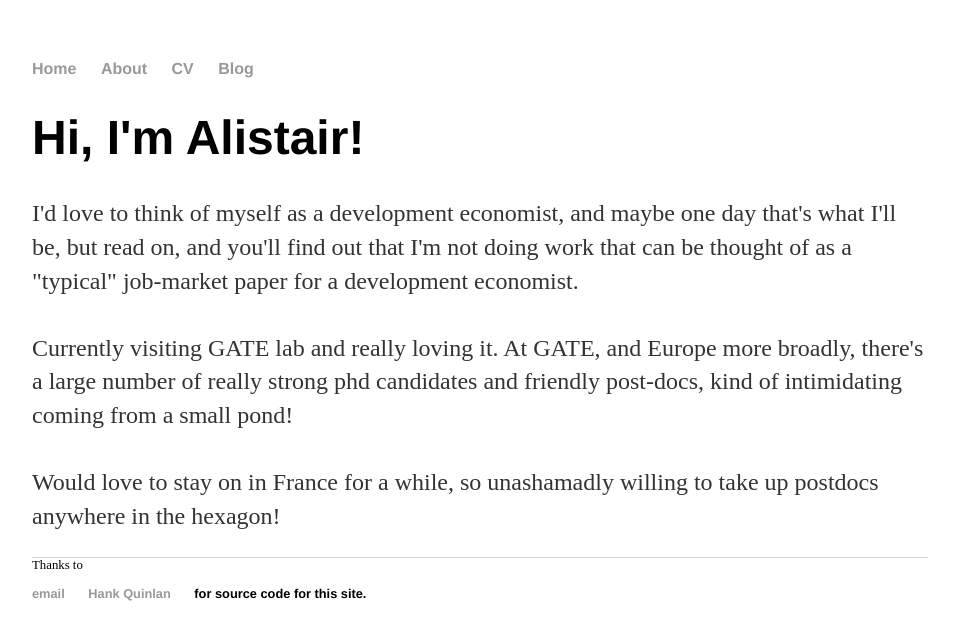
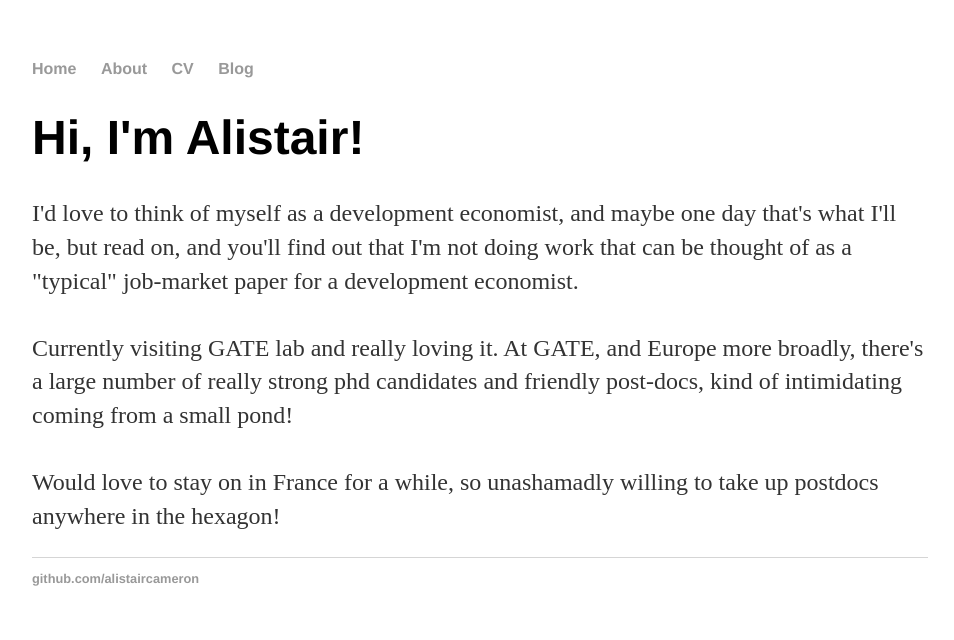
Before and after one commit to alistaircameron/alistaircameron, a Jekyll site: the page built from index.html, in a window 1280 px wide. Shown: the top 640 px of the page, without its empty margins (160-1114 px from the left). Built offline with Jekyll 4.4.1, drawn with Linux system fonts in a browser that asks for light colours.

Commit message:
Update index.html

```diff
--- a/index.html
+++ b/index.html
@@ -1,20 +1,7 @@
-<!DOCTYPE html>
-<html>
-	<head>
-		<title>Alistair Cameron</title>
-		<!-- link to main stylesheet -->
-		<link rel="stylesheet" type="text/css" href="/css/main.css">
-	</head>
-	<body>
-		<nav>
-    		<ul>
-        		<li><a href="/">Home</a></li>
-	        	<li><a href="/about">About</a></li>
-        		<li><a href="/cv">CV</a></li>
-        		<li><a href="/blog">Blog</a></li>
-    		</ul>
-		</nav>
-		<div class="container">
+---
+layout: default
+title: Alistair Cameron
+---
     		<div class="blurb">
         		<h1>Hi, I'm Alistair!</h1>
 				<p>    I'd love to think of myself as a development economist, and maybe one day that's what I'll be, but read on, and you'll find out that I'm not doing work that can be thought of as a "typical" job-market paper for a development economist.
@@ -22,13 +9,3 @@
           <br><br>
 Would love to stay on in France for a while, so unashamadly willing to take up postdocs anywhere in the hexagon!</a></p>
     		</div><!-- /.blurb -->
-		</div><!-- /.container -->
-		<footer>
-			Thanks to
-    		<ul>
-        		<li><a href="mailto:hankquinlanhub@gmail.com">email</a></li>
-        		<li><a href="https://github.com/hankquinlan">Hank Quinlan</a></li> for source code for this site.
-			</ul>
-		</footer>
-	</body>
-</html>
```
